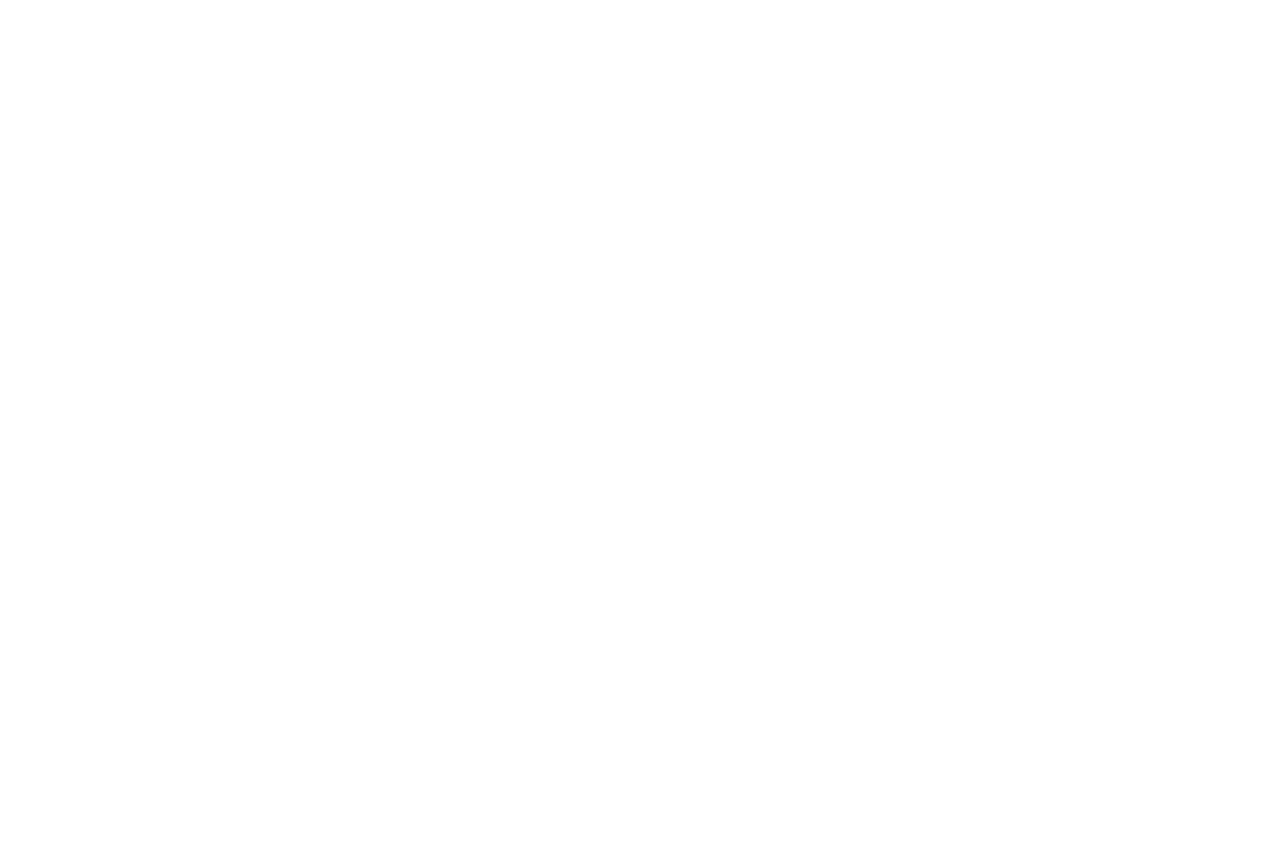
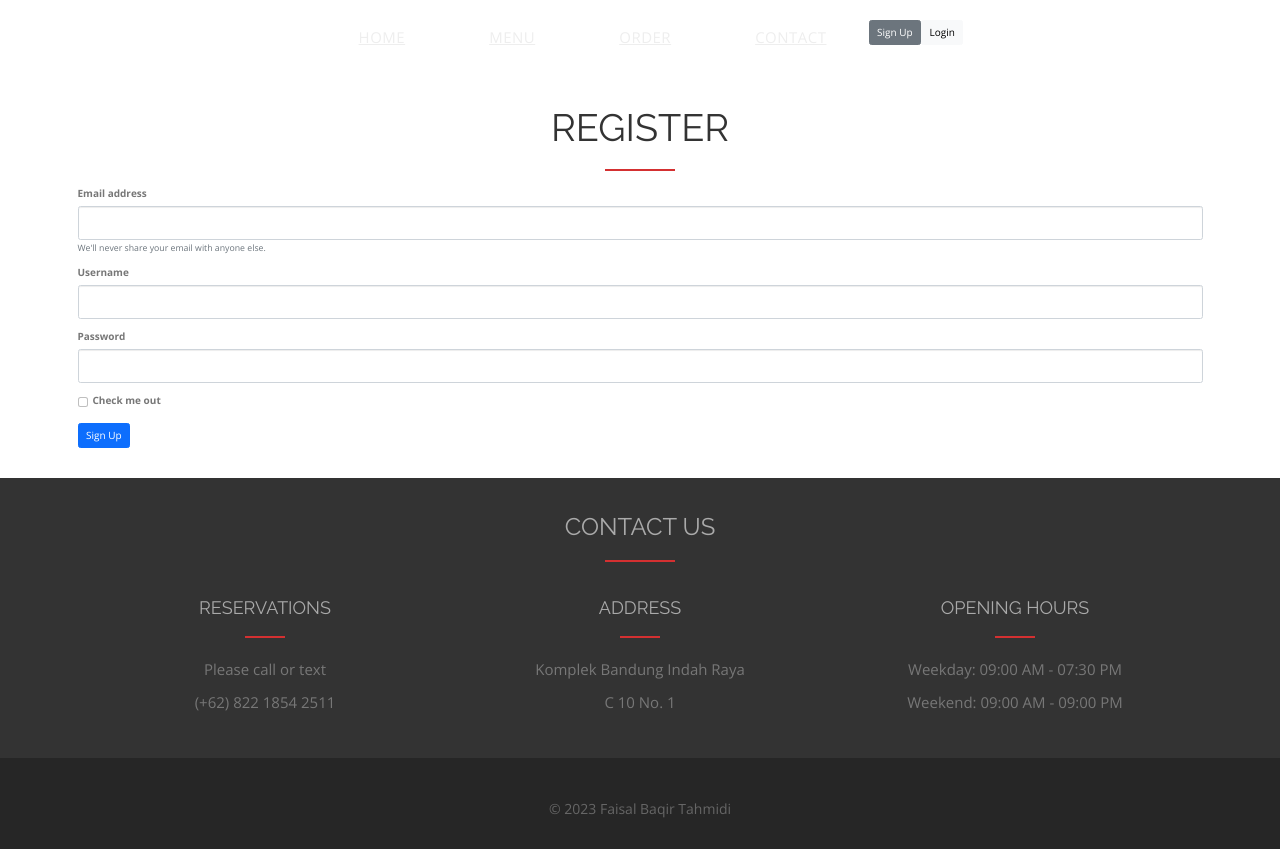
Before and after one commit to faisalbaqirt/2300964_36_Kelompok3_FoodOrdering_Platinum, a React (Create React App) app in the folder client/: page /register in a window 1280 px wide. Before the commit this address had no page. Before the commit the page ends 800 px from the top, so only its background shows below. Built offline with nearby package versions, Linux system fonts and the light colour scheme.

Commit message:
add register page

```diff
--- a/client/public/index.html
+++ b/client/public/index.html
@@ -38,25 +38,29 @@
       rel="stylesheet"
     />
     <link rel="stylesheet" href="./bootstrap.css" />
+
+    <!-- cdn bootstrap -->
+    <link
+      href="https://cdn.jsdelivr.net/npm/bootstrap@5.0.2/dist/css/bootstrap.min.css"
+      rel="stylesheet"
+      integrity="sha384-EVSTQN3/azprG1Anm3QDgpJLIm9Nao0Yz1ztcQTwFspd3yD65VohhpuuCOmLASjC"
+      crossorigin="anonymous"
+    />
+    <script
+      src="https://cdn.jsdelivr.net/npm/bootstrap@5.0.2/dist/js/bootstrap.bundle.min.js"
+      integrity="sha384-MrcW6ZMFYlzcLA8Nl+NtUVF0sA7MsXsP1UyJoMp4YLEuNSfAP+JcXn/tWtIaxVXM"
+      crossorigin="anonymous"
+    ></script>
     <title>React App</title>
   </head>
   <body>
     <noscript>You need to enable JavaScript to run this app.</noscript>
     <div id="root"></div>
-    <!--
-      This HTML file is a template.
-      If you open it directly in the browser, you will see an empty page.
 
-      You can add webfonts, meta tags, or analytics to this file.
-      The build step will place the bundled scripts into the <body> tag.
-
-      To begin the development, run `npm start` or `yarn start`.
-      To create a production bundle, use `npm run build` or `yarn build`.
-    -->
     <script
-    src="https://code.jquery.com/jquery-3.7.1.min.js"
-    integrity="sha256-/JqT3SQfawRcv/BIHPThkBvs0OEvtFFmqPF/lYI/Cxo="
-    crossorigin="anonymous"
+      src="https://code.jquery.com/jquery-3.7.1.min.js"
+      integrity="sha256-/JqT3SQfawRcv/BIHPThkBvs0OEvtFFmqPF/lYI/Cxo="
+      crossorigin="anonymous"
     ></script>
     <script type="text/javascript" src="./bootstrap.js"></script>
     <script type="text/javascript" src="./main.js"></script>
--- a/client/src/App.js
+++ b/client/src/App.js
@@ -1,13 +1,15 @@
-import { BrowserRouter, Routes, Route } from 'react-router-dom'
-import Home from './pages/Home/Home';
-import Order from './pages/Order/Order'
+import { BrowserRouter, Routes, Route } from "react-router-dom";
+import Home from "./pages/Home/Home";
+import Order from "./pages/Order/Order";
+import Register from "./pages/Register/Register";
 
 function App() {
   return (
     <BrowserRouter>
       <Routes>
-        <Route path='/' element={<Home />}></Route>
-        <Route path='/order' element={<Order />}></Route>
+        <Route path="/" element={<Home />}></Route>
+        <Route path="/order" element={<Order />}></Route>
+        <Route path="/register" element={<Register />}></Route>
       </Routes>
     </BrowserRouter>
   );
--- a/client/src/components/Navbar.jsx
+++ b/client/src/components/Navbar.jsx
@@ -10,21 +10,45 @@
             data-target="#bs-example-navbar-collapse-1"
           >
             <span className="sr-only">Toggle navigation</span>
-                        <span className="icon-bar"></span> <span className="icon-bar"></span>
+            <span className="icon-bar"></span>{" "}
+            <span className="icon-bar"></span>
             <span className="icon-bar"></span>
           </button>
         </div>
-                <div className="collapse navbar-collapse" id="bs-example-navbar-collapse-1">
+        <div
+          className="collapse navbar-collapse"
+          id="bs-example-navbar-collapse-1"
+        >
           <ul className="nav navbar-nav">
-                        <li><a href="#header" className="page-scroll">Home</a></li>
-                        <li><a href="#products" className="page-scroll">Menu</a></li>
-                        <li><a href="/order#order">Order</a></li>
-                        <li><a href="#contact" className="page-scroll">Contact</a></li>
+            <li>
+              <a href="#header" className="page-scroll">
+                Home
+              </a>
+            </li>
+            <li>
+              <a href="#products" className="page-scroll">
+                Menu
+              </a>
+            </li>
+            <li>
+              <a href="/order#order">Order</a>
+            </li>
+            <li>
+              <a href="#contact" className="page-scroll">
+                Contact
+              </a>
+            </li>
+            <button type="button" class="btn btn-secondary">
+              Sign Up
+            </button>
+            <button type="button" class="btn btn-light">
+              Login
+            </button>
           </ul>
         </div>
       </div>
     </nav>
-    )
-};
+  );
+}
 
 export default Navbar;
--- /dev/null
+++ b/client/src/pages/Register/Register.jsx
@@ -0,0 +1,64 @@
+import Contact from "../../components/Contact";
+import Footer from "../../components/Footer";
+import Navbar from "../../components/Navbar";
+
+function Register() {
+  return (
+    <div>
+      <Navbar />
+      <div className="container mb-5">
+        <h2 className="text-center">Register</h2>
+        <form>
+          <div class="mb-3 ">
+            <label for="exampleInputEmail1" class="form-label">
+              Email address
+            </label>
+            <input
+              type="email"
+              class="form-control"
+              id="exampleInputEmail1"
+              aria-describedby="emailHelp"
+            />
+            <div id="emailHelp" class="form-text">
+              We'll never share your email with anyone else.
+            </div>
+          </div>
+          <div class="mb-3 ">
+            <label for="exampleInputEmail1" class="form-label">
+              Username
+            </label>
+            <input type="text" class="form-control" />
+          </div>
+          <div class="mb-3">
+            <label for="exampleInputPassword1" class="form-label">
+              Password
+            </label>
+            <input
+              type="password"
+              class="form-control"
+              id="exampleInputPassword1"
+            />
+          </div>
+          <div class="mb-3 form-check">
+            <input
+              type="checkbox"
+              class="form-check-input"
+              id="exampleCheck1"
+            />
+            <label class="form-check-label" for="exampleCheck1">
+              Check me out
+            </label>
+          </div>
+          <button type="submit" class="btn btn-primary">
+            Sign Up
+          </button>
+        </form>
+      </div>
+
+      <Contact />
+      <Footer />
+    </div>
+  );
+}
+
+export default Register;
```
Also changed, not shown: client/src/pages/Home/Home.jsx (+5 -5 lines). Lines whose indentation alone changed are shown as unchanged.
